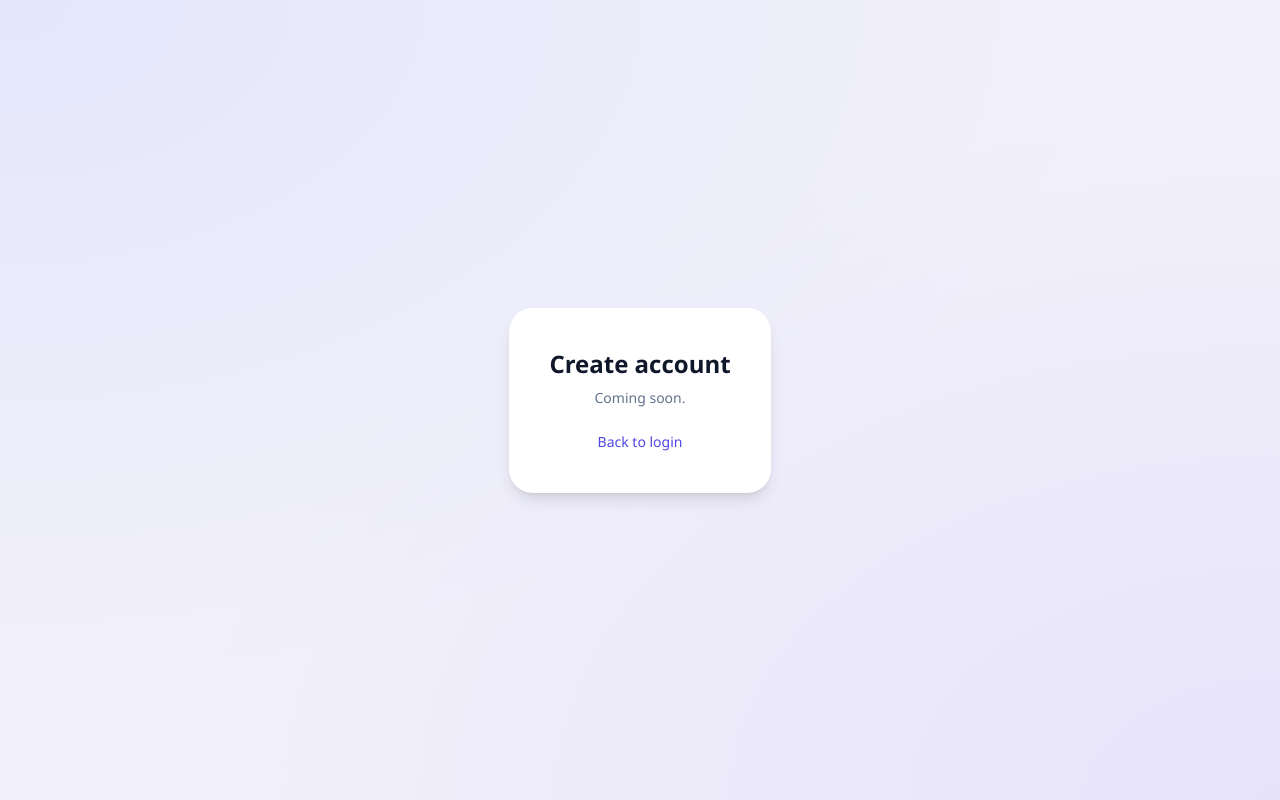
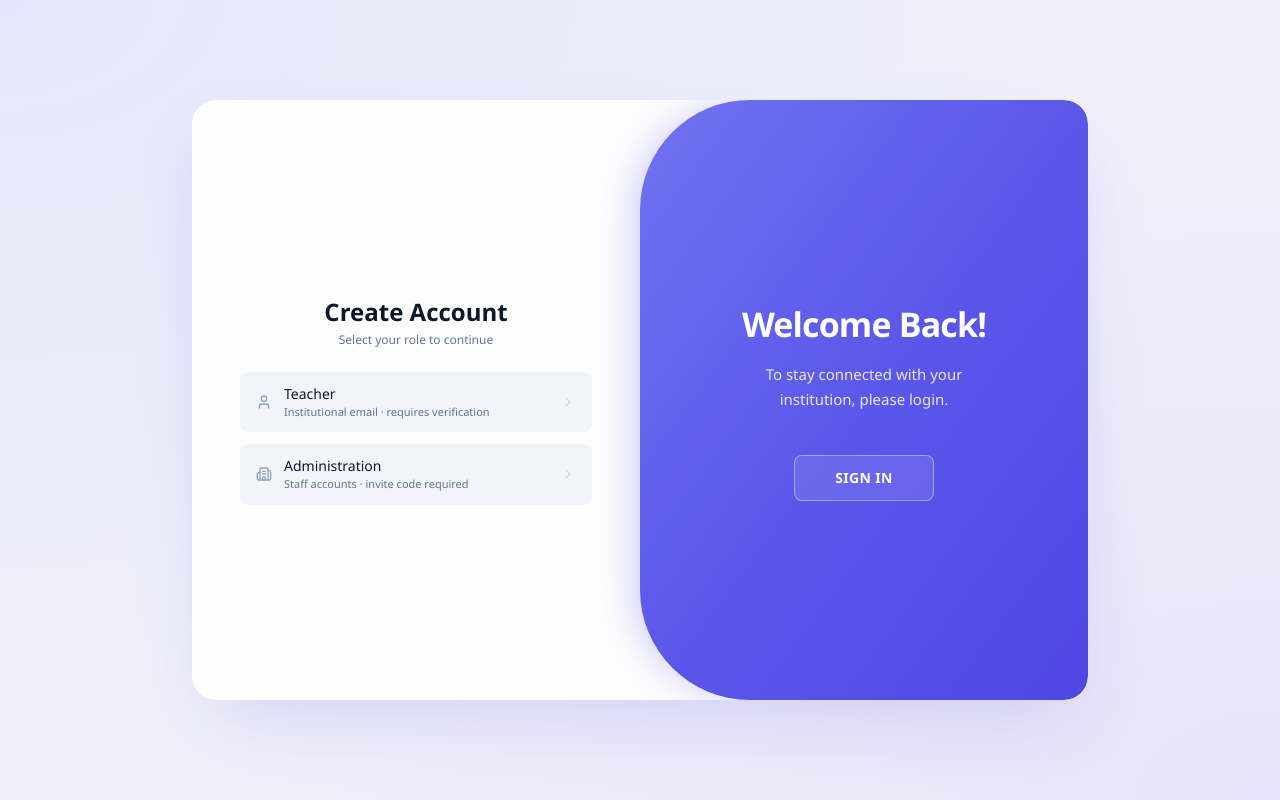
Before and after one commit to Ayush-Patel-56/EduAdmin-Pro, a React (Vite) app in the folder apps/web/: page /signup in a window 1280 px wide. Built offline with nearby package versions, Linux system fonts and the light colour scheme.

Commit message:
Add signup role selection screen
- Extract shared AuthCard/AuthPanel so the purple panel can sit on either side
- /signup lets users choose Teacher or Administration (placeholder next steps)
- Fix panel bottom-corner rounding on desktop

```diff
--- a/apps/web/src/App.tsx
+++ b/apps/web/src/App.tsx
@@ -1,11 +1,14 @@
 import { createBrowserRouter, Navigate, RouterProvider } from 'react-router-dom'
 import { LoginPage } from '@/features/auth/LoginPage'
 import { PlaceholderPage } from '@/features/auth/PlaceholderPage'
+import { SignupRolePage } from '@/features/auth/SignupRolePage'
 
 const router = createBrowserRouter([
   { path: '/', element: <Navigate to="/login" replace /> },
   { path: '/login', element: <LoginPage /> },
-  { path: '/signup', element: <PlaceholderPage title="Create account" /> },
+  { path: '/signup', element: <SignupRolePage /> },
+  { path: '/signup/teacher', element: <PlaceholderPage title="Teacher sign up" /> },
+  { path: '/signup/admin', element: <PlaceholderPage title="Administration sign up" /> },
   { path: '/verify-email', element: <PlaceholderPage title="Verify email" /> },
   { path: '/forgot-password', element: <PlaceholderPage title="Forgot password" /> },
   { path: '*', element: <Navigate to="/login" replace /> },
--- /dev/null
+++ b/apps/web/src/features/auth/AuthPanel.tsx
@@ -0,0 +1,41 @@
+import type { ReactNode } from 'react'
+import { Link } from 'react-router-dom'
+
+type AuthPanelProps = {
+  side: 'left' | 'right'
+  title: string
+  description: string
+  ctaLabel: string
+  ctaTo: string
+}
+
+const sideClasses = {
+  left: 'md:rounded-l-3xl md:rounded-r-[110px] shadow-[12px_0_40px_-12px_rgba(79,70,229,0.35)]',
+  right: 'md:order-last md:rounded-r-3xl md:rounded-l-[110px] shadow-[-12px_0_40px_-12px_rgba(79,70,229,0.35)]',
+}
+
+// The purple call-to-action half of the auth card.
+export function AuthPanel({ side, title, description, ctaLabel, ctaTo }: AuthPanelProps) {
+  return (
+    <section
+      className={`relative z-10 flex flex-col items-center justify-center max-md:rounded-b-[56px] bg-linear-to-br from-brand-400 via-brand-500 to-brand-600 px-8 py-14 text-center text-white md:w-1/2 md:py-0 ${sideClasses[side]}`}
+    >
+      <h2 className="text-[34px] font-extrabold tracking-tight">{title}</h2>
+      <p className="mt-3 max-w-[260px] text-[15px] leading-relaxed font-medium text-white/85">{description}</p>
+      <Link
+        to={ctaTo}
+        className="mt-11 rounded-lg border border-white/40 bg-white/10 px-10 py-3 text-sm font-bold tracking-wide uppercase transition hover:bg-white/20 focus-visible:ring-2 focus-visible:ring-white/70 focus-visible:outline-none"
+      >
+        {ctaLabel}
+      </Link>
+    </section>
+  )
+}
+
+export function AuthCard({ children }: { children: ReactNode }) {
+  return (
+    <div className="flex w-full max-w-[896px] flex-col overflow-hidden rounded-3xl bg-white/90 shadow-[0_30px_80px_-20px_rgba(79,70,229,0.18)] md:min-h-[600px] md:flex-row">
+      {children}
+    </div>
+  )
+}
--- a/apps/web/src/features/auth/LoginPage.tsx
+++ b/apps/web/src/features/auth/LoginPage.tsx
@@ -3,6 +3,7 @@ import { Link } from 'react-router-dom'
 import { Eye, EyeOff, User } from 'lucide-react'
 import { api, ApiError } from '@/lib/api'
 import { AuthLayout } from './AuthLayout'
+import { AuthCard, AuthPanel } from './AuthPanel'
 
 const inputClass =
   'h-10 w-full rounded-lg bg-slate-100 pr-10 pl-4 text-sm text-slate-900 placeholder:text-slate-400 focus:bg-white focus:ring-2 focus:ring-brand-600/40 focus:outline-none'
@@ -36,23 +37,18 @@ export function LoginPage() {
 
   return (
     <AuthLayout>
-      <div className="flex w-full max-w-[896px] flex-col overflow-hidden rounded-3xl bg-white/90 shadow-[0_30px_80px_-20px_rgba(79,70,229,0.18)] md:min-h-[600px] md:flex-row">
-        <section className="relative z-10 flex flex-col items-center justify-center rounded-b-[56px] bg-linear-to-br from-brand-400 via-brand-500 to-brand-600 px-8 py-14 text-center text-white shadow-[12px_0_40px_-12px_rgba(79,70,229,0.35)] md:w-1/2 md:rounded-l-3xl md:rounded-r-[110px] md:rounded-bl-3xl md:py-0">
-          <h2 className="text-[34px] font-extrabold tracking-tight">New Here?</h2>
-          <p className="mt-3 max-w-[260px] text-[15px] leading-relaxed font-medium text-white/85">
-            Join the most advanced academic planning ecosystem today.
-          </p>
-          <Link
-            to="/signup"
-            className="mt-11 rounded-lg border border-white/40 bg-white/10 px-10 py-3 text-sm font-bold tracking-wide transition hover:bg-white/20 focus-visible:ring-2 focus-visible:ring-white/70 focus-visible:outline-none"
-          >
-            CREATE ACCOUNT
-          </Link>
-        </section>
+      <AuthCard>
+        <AuthPanel
+          side="left"
+          title="New Here?"
+          description="Join the most advanced academic planning ecosystem today."
+          ctaLabel="Create account"
+          ctaTo="/signup"
+        />
 
         <section className="flex flex-1 items-center justify-center px-8 py-12 md:px-12">
           <form onSubmit={handleSubmit} className="w-full max-w-[352px]" noValidate>
-            <h1 className="mb-6 text-center text-2xl font-semibold text-slate-900">Login</h1>
+            <h1 className="mb-6 text-center text-2xl font-bold text-slate-900">Login</h1>
 
             <div className="space-y-3">
               <label className="relative block">
@@ -115,7 +111,7 @@ export function LoginPage() {
             </button>
           </form>
         </section>
-      </div>
+      </AuthCard>
     </AuthLayout>
   )
 }
--- /dev/null
+++ b/apps/web/src/features/auth/SignupRolePage.tsx
@@ -0,0 +1,67 @@
+import { Link } from 'react-router-dom'
+import { Building2, ChevronRight, User, type LucideIcon } from 'lucide-react'
+import { AuthLayout } from './AuthLayout'
+import { AuthCard, AuthPanel } from './AuthPanel'
+
+type RoleOption = {
+  to: string
+  icon: LucideIcon
+  title: string
+  description: string
+}
+
+const roles: RoleOption[] = [
+  {
+    to: '/signup/teacher',
+    icon: User,
+    title: 'Teacher',
+    description: 'Institutional email · requires verification',
+  },
+  {
+    to: '/signup/admin',
+    icon: Building2,
+    title: 'Administration',
+    description: 'Staff accounts · invite code required',
+  },
+]
+
+export function SignupRolePage() {
+  return (
+    <AuthLayout>
+      <AuthCard>
+        <AuthPanel
+          side="right"
+          title="Welcome Back!"
+          description="To stay connected with your institution, please login."
+          ctaLabel="Sign in"
+          ctaTo="/login"
+        />
+
+        <section className="flex flex-1 items-center justify-center px-8 py-12 md:px-12">
+          <div className="w-full max-w-[352px]">
+            <h1 className="text-center text-2xl font-bold text-slate-900">Create Account</h1>
+            <p className="mt-1 text-center text-xs text-slate-500">Select your role to continue</p>
+
+            <ul className="mt-6 space-y-3">
+              {roles.map(({ to, icon: Icon, title, description }) => (
+                <li key={to}>
+                  <Link
+                    to={to}
+                    className="group flex items-center gap-3 rounded-lg bg-slate-100 px-4 py-3 transition hover:bg-slate-200/70 focus-visible:ring-2 focus-visible:ring-brand-600/40 focus-visible:outline-none"
+                  >
+                    <Icon className="size-4 shrink-0 text-slate-400" />
+                    <span className="flex-1">
+                      <span className="block text-sm font-medium text-slate-900">{title}</span>
+                      <span className="block text-[11px] text-slate-500">{description}</span>
+                    </span>
+                    <ChevronRight className="size-4 text-slate-300 transition group-hover:translate-x-0.5 group-hover:text-slate-500" />
+                  </Link>
+                </li>
+              ))}
+            </ul>
+          </div>
+        </section>
+      </AuthCard>
+    </AuthLayout>
+  )
+}
```
